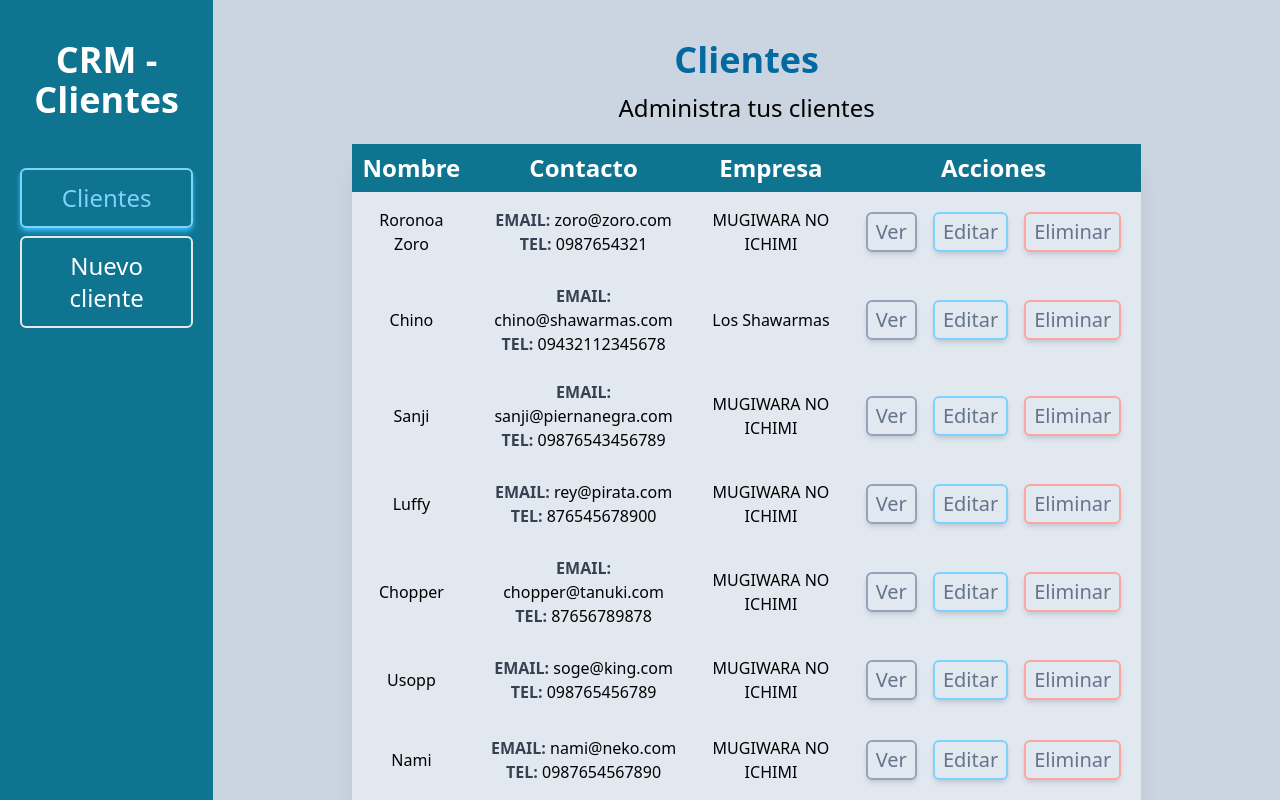
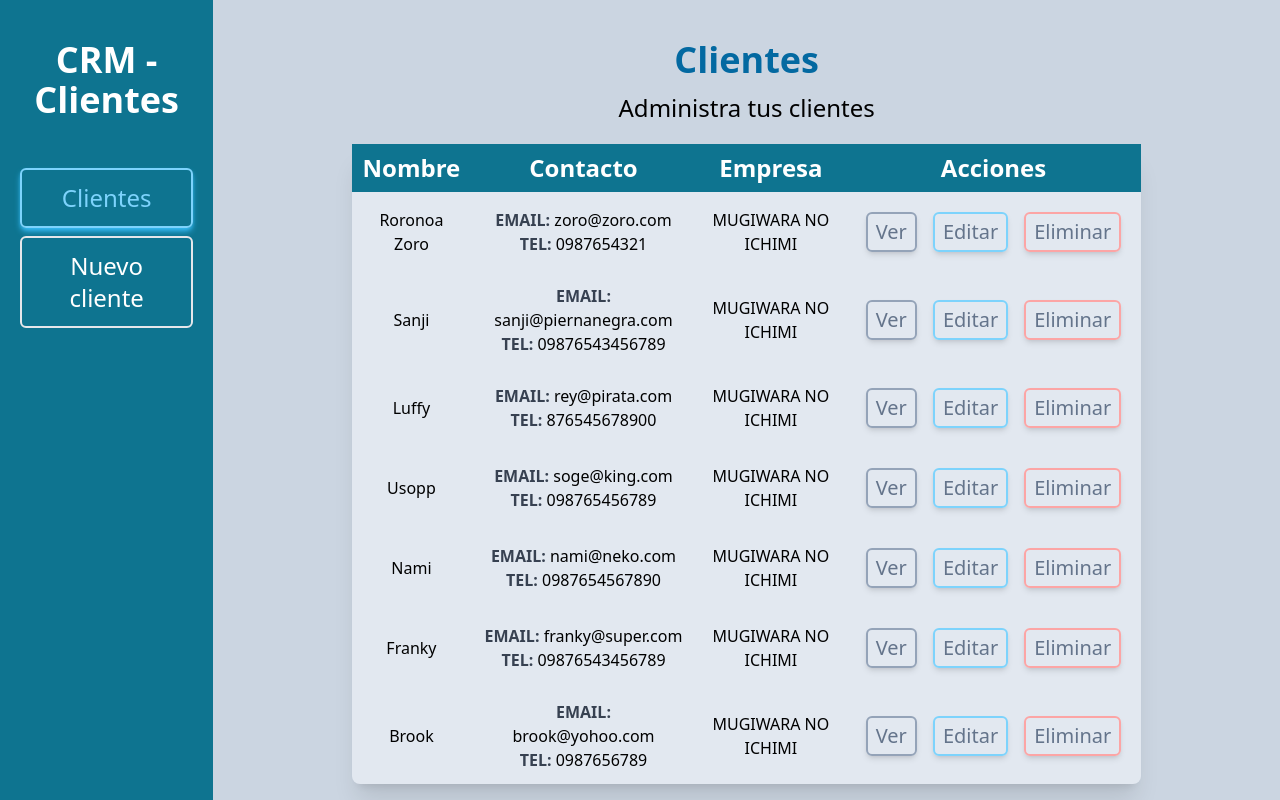
Before and after one commit to bimbaquingoch/04-crm-react, a React (Vite) app: page /clientes in a window 1280 px wide. Built offline with nearby package versions, Linux system fonts and the light colour scheme; data requests are answered from the project's data file.

Commit message:
fin eliminar cliente fin CRUD

```diff
--- a/db.json
+++ b/db.json
@@ -7,14 +7,6 @@
       "telefono": "0987654321",
       "notas": "Subcapitan de la banda pirata",
       "id": 1
-    },
-    {
-      "nombre": "chino",
-      "empresa": "los shawarmas",
-      "email": "chino@shawarmas.com",
-      "telefono": "09432112345678",
-      "notas": "pidieron un shawarma",
-      "id": 2
     },
     {
       "nombre": "Sanji",
@@ -31,14 +23,6 @@
       "telefono": "876545678900",
       "notas": "El futuro rey pirata",
       "id": 4
-    },
-    {
-      "nombre": "Chopper",
-      "empresa": "MUGIWARA NO ICHIMI",
-      "email": "chopper@tanuki.com",
-      "telefono": "87656789878",
-      "notas": "Doctor de la tripulacion",
-      "id": 5
     },
     {
       "nombre": "Usopp",
--- a/src/components/Cliente.jsx
+++ b/src/components/Cliente.jsx
@@ -1,6 +1,6 @@
 import { useNavigate } from "react-router-dom";
 
-export const Cliente = ({ cliente }) => {
+export const Cliente = ({ cliente, handleDelete }) => {
    const navigate = useNavigate();
    const { nombre, empresa, telefono, email, notas, id } = cliente;
    return (
@@ -34,6 +34,7 @@
                   Editar
                </button>
                <button
+                  onClick={() => handleDelete(id)}
                   type='button'
                   className='text-slate-500 border-red-300 shadow-md text-xl md:mx-2 my-2 px-2 py-1 text-center rounded-md border-2 hover:text-red-600 hover:border-red-300 hover:shadow-md hover:shadow-red-400 focus:text-red-600 focus:border-red-300 focus:shadow-md focus:shadow-red-400 focus:bg-slate-300 w-full'>
                   Eliminar
--- a/src/pages/EditarCliente.jsx
+++ b/src/pages/EditarCliente.jsx
@@ -1,12 +1,10 @@
 import { useEffect, useState } from "react";
 import { useParams } from "react-router-dom";
-
 import { Formulario } from "../components/Formulario";
 
 export const EditarCliente = () => {
    const [cliente, setCliente] = useState({});
    const [cargando, setCargando] = useState(false);
-   // const { nombre, empresa, telefono, notas, email } = cliente;
    const { id } = useParams();
 
    useEffect(() => {
--- a/src/pages/Inicio.jsx
+++ b/src/pages/Inicio.jsx
@@ -15,6 +15,28 @@
       };
       obtenerClientesAPI();
    }, []);
+
+   const handleDelete = async (id) => {
+      const confirmar = confirm("¿Deseas eliminar este cliente?");
+      if (confirmar) {
+         try {
+            const url = `http://localhost:4000/clientes/${id}`;
+            const resp = await fetch(url, {
+               method: "DELETE",
+            });
+            await resp.json();
+
+            const arrayClientes = clientes.filter(
+               (cliente) => cliente.id !== id
+            );
+
+            setClientes(arrayClientes);
+         } catch (error) {
+            console.log(error);
+         }
+      }
+   };
+
    return (
       <div>
          <h1 className='font-black text-4xl text-sky-700 capitalize text-center'>
@@ -32,7 +54,11 @@
             </thead>
             <tbody>
                {clientes.map((cliente) => (
-                  <Cliente cliente={cliente} key={cliente.id} />
+                  <Cliente
+                     cliente={cliente}
+                     key={cliente.id}
+                     handleDelete={handleDelete}
+                  />
                ))}
             </tbody>
          </table>
```
